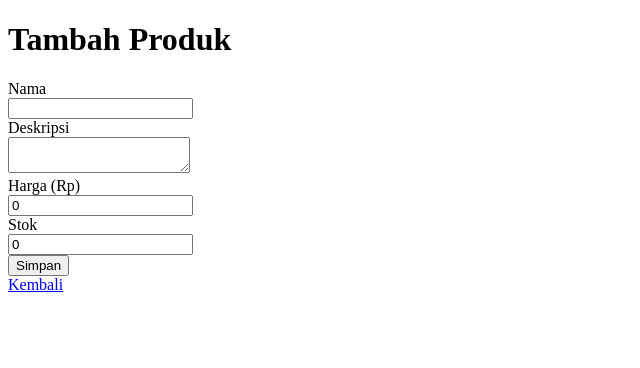
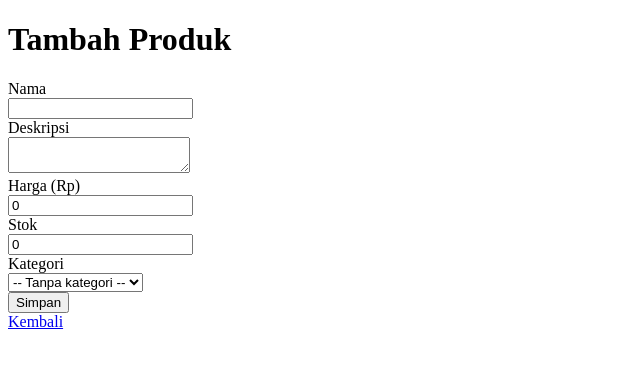
Before and after one commit to Mifta24/e-commerce, a Rails app: page /products/new in a window 1280 px wide. Shown: the top 368 px of the page, without its empty margins (0-640 px from the left). Run offline with Rails 7, Linux system fonts and the light colour scheme; tables that the repository leaves empty hold one stand-in row (values such as "Sample post"); some libraries are stand-ins or nearby versions.

Commit message:
Add category management to products: include category selection in form and display category in product details

```diff
--- a/app/controllers/categories_controller.rb
+++ b/app/controllers/categories_controller.rb
@@ -1,4 +1,5 @@
 class CategoriesController < ApplicationController
+  # unutk mengatur kategori sebelum tindakan tertentu dijalankan, seperti show, edit, update, dan destroy. Hal ini memastikan bahwa kategori yang sesuai diambil dari database berdasarkan ID yang diberikan dalam parameter.
   before_action :set_category, only: %i[ show edit update destroy ]
 
   # GET /categories or /categories.json
--- a/app/controllers/products_controller.rb
+++ b/app/controllers/products_controller.rb
@@ -1,4 +1,7 @@
 class ProductsController < ApplicationController
+  # unutk mengatur kategori sebelum tindakan tertentu dijalankan, seperti show, edit, update, dan destroy. Hal ini memastikan bahwa kategori yang sesuai diambil dari database berdasarkan ID yang diberikan dalam parameter.
+  before_action :set_product, only: %i[ show edit update destroy ]
+
   def index
     @products = Product.order(created_at: :desc)
   end
@@ -41,7 +44,11 @@ class ProductsController < ApplicationController
 
   # untuk mengamankan parameter yang diterima dari form, sehingga hanya parameter yang diizinkan yang dapat digunakan untuk membuat atau memperbarui produk.
   private
+    # Use callbacks to share common setup or constraints between actions.
+    def set_product
+      @product = Product.find(params.expect(:id))
+    end
     def product_params
-      params.require(:product).permit(:name, :description, :price, :stock)
+      params.require(:product).permit(:name, :description, :price, :stock, :category_id)
     end
 end
--- a/app/views/products/_form.html.erb
+++ b/app/views/products/_form.html.erb
@@ -27,6 +27,11 @@
     <%= form.number_field :stock %>
   </div>
   <div>
+    <%= form.label :category_id, "Kategori" %><br>
+    <%= form.collection_select :category_id, Category.order(:name), :id, :name,
+          { include_blank: "-- Tanpa kategori --" } %>
+  </div>
+  <div>
     <%= form.submit(product.new_record? ? "Simpan" : "Simpan Perubahan") %>
   </div>
 <% end %>
--- a/app/views/products/show.html.erb
+++ b/app/views/products/show.html.erb
@@ -5,5 +5,5 @@
 <p><%= @product.description %></p>
 <p>Harga: Rp<%= number_with_delimiter(@product.price, delimiter: ".") %></p>
 <p>Stok: <%= @product.stock %></p>
-
+<p>Kategori: <%= @product.category&.name || "-" %></p>
 <%= link_to "Kembali ke daftar produk", products_path %>
```
